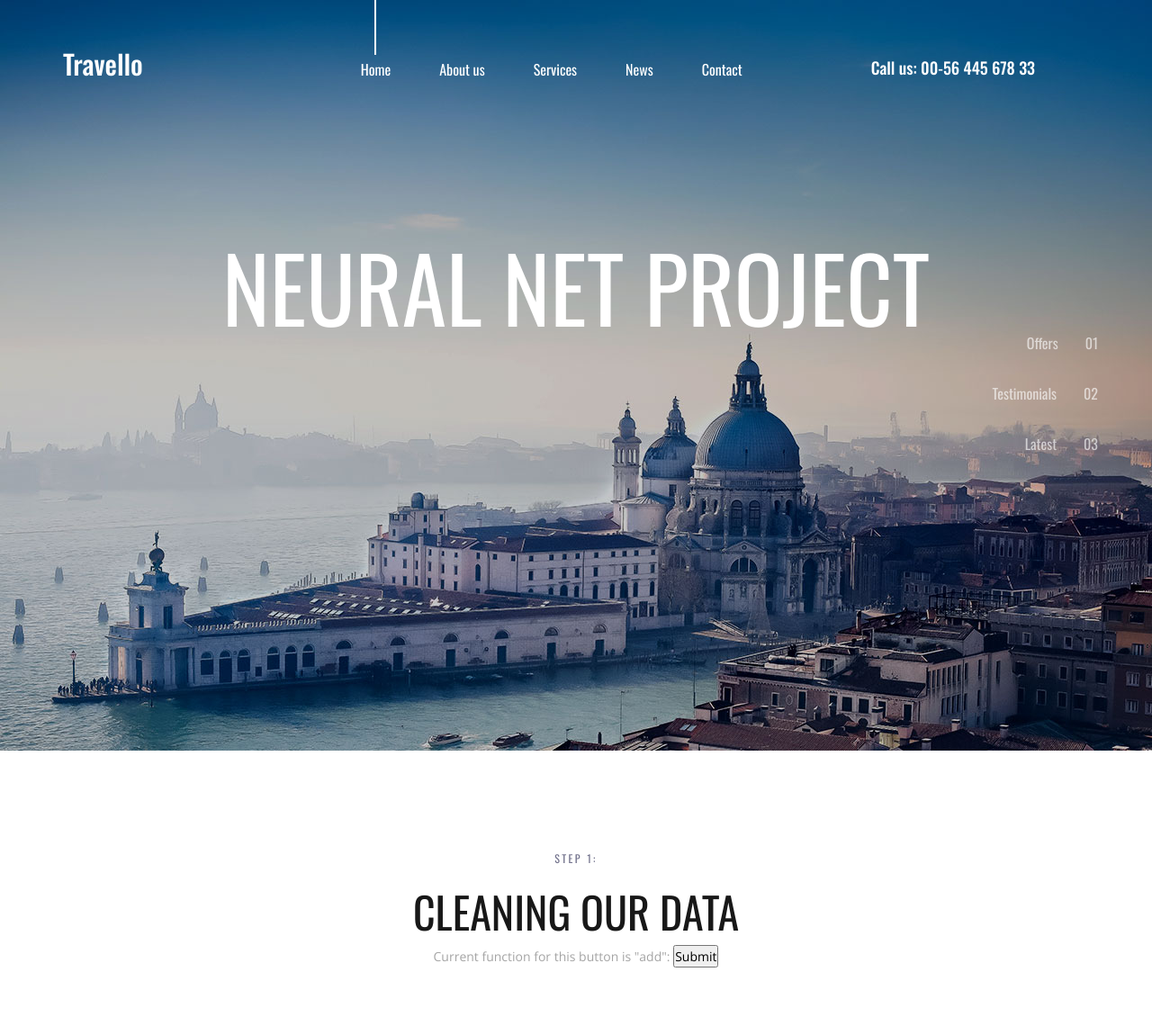
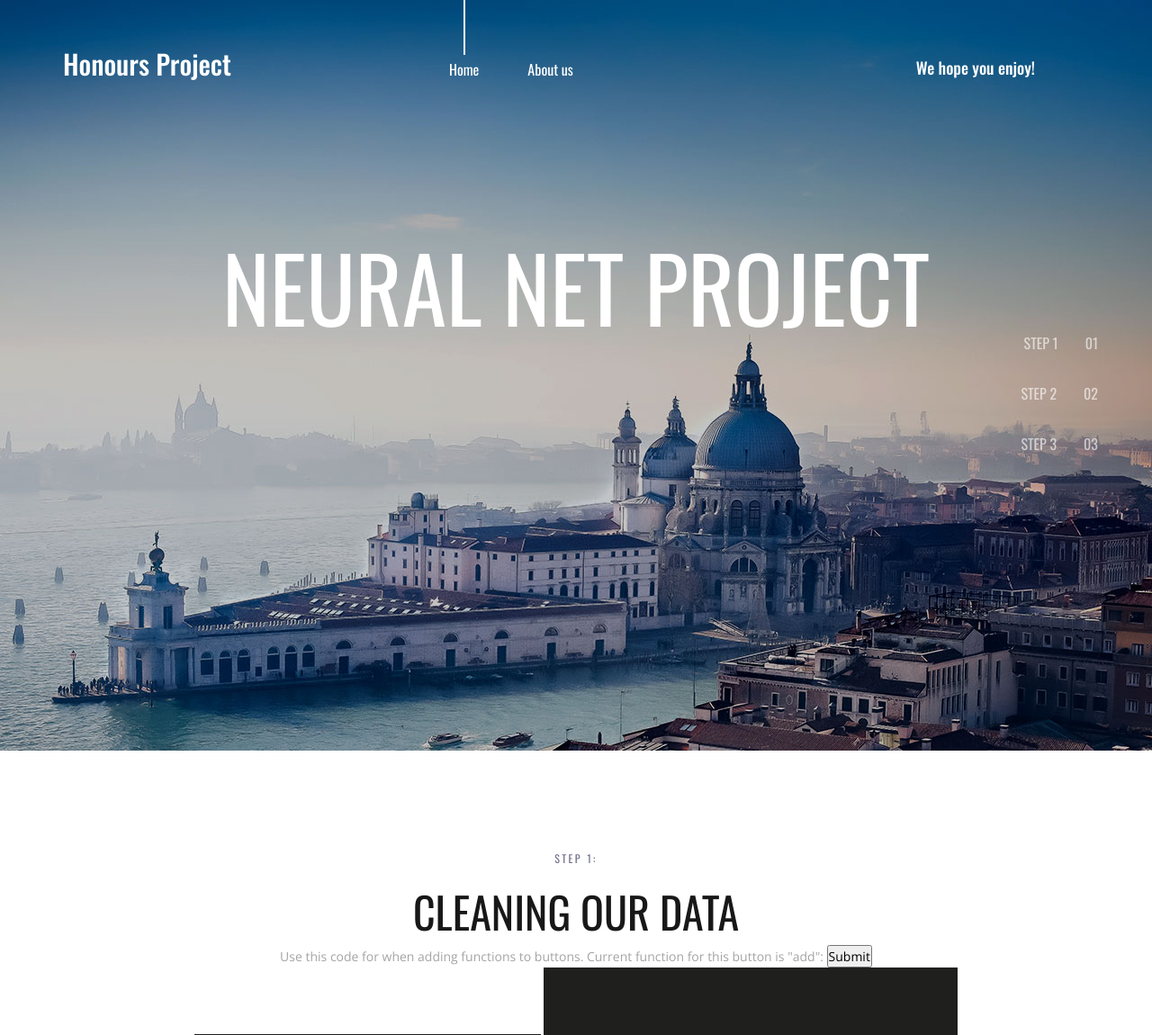
Before and after one commit to Bivox/HonoursProject, a Django app: page /index in a window 1280 px wide. Shown: the top 1150 px of the page at 90% size. Run offline with Django 3.2, Linux system fonts and the light colour scheme; some libraries are stand-ins or nearby versions.

Commit message:
added some pics

```diff
--- a/myproject/template/index.html
+++ b/myproject/template/index.html
@@ -1,6 +1,7 @@
 {% load static %}
 
 {% static "images" as baseUrl %}
+
 <!DOCTYPE html>
 <html lang="en">
 	<script type="text/javascript">
@@ -92,7 +93,7 @@
 		}
 		</script>
 <head>
-	<title>Travello</title>
+	<title>Honours Project</title>
 	<meta charset="utf-8">
 	<meta http-equiv="X-UA-Compatible" content="IE=edge">
 	<meta name="description" content="Travello template project">
@@ -118,17 +119,14 @@
 					<div class="col">
 						<div class="header_content d-flex flex-row align-items-center justify-content-start">
 							<div class="header_content_inner d-flex flex-row align-items-end justify-content-start">
-								<div class="logo"><a href="index.html">Travello</a></div>
+								<div class="logo"><a href="index.html">Honours Project</a></div>
 								<nav class="main_nav">
 									<ul class="d-flex flex-row align-items-start justify-content-start">
 										<li class="active"><a href="index.html">Home</a></li>
 										<li><a href="about.html">About us</a></li>
-										<li><a href="#">Services</a></li>
-										<li><a href="news.html">News</a></li>
-										<li><a href="contact.html">Contact</a></li>
 									</ul>
 								</nav>
-								<div class="header_phone ml-auto">Call us: 00-56 445 678 33</div>
+								<div class="header_phone ml-auto">We hope you enjoy!</div>
 
 								<!-- Hamburger -->
 
@@ -157,7 +155,7 @@
 
 		<div class="menu">
 			<div class="menu_header d-flex flex-row align-items-center justify-content-start">
-				<div class="menu_logo"><a href="index.html">Travello</a></div>
+				<div class="menu_logo"><a href="index.html">Honours Project</a></div>
 				<div class="menu_close_container ml-auto">
 					<div class="menu_close">
 						<div></div>
@@ -169,13 +167,10 @@
 				<ul>
 					<li><a href="inex.html">Home</a></li>
 					<li><a href="about.html">About us</a></li>
-					<li><a href="#">Services</a></li>
-					<li><a href="news.html">News</a></li>
-					<li><a href="contact.html">Contact</a></li>
 				</ul>
 			</div>
 			<div class="menu_social">
-				<div class="menu_phone ml-auto">Call us: 00-56 445 678 33</div>
+				<div class="menu_phone ml-auto">We hope you enjoy!</div>
 				<ul class="d-flex flex-row align-items-start justify-content-start">
 					<li><a href="#"><i class="fa fa-pinterest" aria-hidden="true"></i></a></li>
 					<li><a href="#"><i class="fa fa-facebook" aria-hidden="true"></i></a></li>
@@ -214,52 +209,13 @@
 							</div>
 						</div>
 					</div>
-
-					<!-- Slide -->
-					<div class="owl-item">
-						<div class="background_image"
-							style="background-image:url({% static 'images/home_slider.jpg' %})"></div>
-						<div class="home_slider_content_container">
-							<div class="container">
-								<div class="row">
-									<div class="col">
-										<div class="home_slider_content">
-											<div class="home_title">
-												<h2>Let us take you away</h2>
-											</div>
-										</div>
-									</div>
-								</div>
-							</div>
-						</div>
-					</div>
-
-					<!-- Slide -->
-					<div class="owl-item">
-						<div class="background_image"
-							style="background-image:url({% static 'images/home_slider.jpg' %})"></div>
-						<div class="home_slider_content_container">
-							<div class="container">
-								<div class="row">
-									<div class="col">
-										<div class="home_slider_content">
-											<div class="home_title">
-												<h2>Let us take you away</h2>
-											</div>
-										</div>
-									</div>
-								</div>
-							</div>
-						</div>
-					</div>
-
 				</div>
 
 				<div class="home_page_nav">
 					<ul class="d-flex flex-column align-items-end justify-content-end">
-						<li><a href="#" data-scroll-to="#destinations">Offers<span>01</span></a></li>
-						<li><a href="#" data-scroll-to="#testimonials">Testimonials<span>02</span></a></li>
-						<li><a href="#" data-scroll-to="#news">Latest<span>03</span></a></li>
+						<li><a href="#" data-scroll-to="#destinations">STEP 1<span>01</span></a></li>
+						<li><a href="#" data-scroll-to="#testimonials">STEP 2<span>02</span></a></li>
+						<li><a href="#" data-scroll-to="#news">STEP 3<span>03</span></a></li>
 					</ul>
 				</div>
 			</div>
@@ -281,9 +237,11 @@
 						{% block contents %}
 						<form action="add" method='post'>
 							{% csrf_token %}
-							Current function for this button is "add": <input type="submit">
+							Use this code for when adding functions to buttons. Current function for this button is "add": <input type="submit">
 						</form>
 						{% endblock %}
+						<img src="{% static 'images/89.png' %}">
+						<img src="{% static 'images/ba.png' %}">
 					</div>
 				</div>
 				<div class="row destinations_row">
@@ -291,11 +249,12 @@
 						<div class="destinations_container item_grid">
 
 
+							<!-- we can add th the graphs from the model here
 							{% for dest in dests %}
-							<!-- Destination -->
+
 							<div class="destination item">
 								<div class="destination_image">
-									<img src="{{baseUrl}}/{{dest.img}}" alt="">
+									<img src="{% static 'images/89.jpg' %}" alt="">
 									<div class="spec_offer text-center"><a href="#">Special Offer</a></div>
 								</div>
 								<div class="destination_content">
@@ -308,7 +267,7 @@
 								</div>
 							</div>
 
-							{% endfor %}
+							{% endfor %}-->
 
 						</div>
 					</div>
@@ -334,14 +293,14 @@
 				<div class="row testimonials_row">
 					<div class="col">
 						<canvas id="canvas" width="500" height="500"></canvas>
-						<button id="butn"></button>
-
+						<button id="butn"> Clear canvas</button>
+						<div id="new_image">
+							<button onclick="addCode()">Predict</button>
+						</div>
 						<div>
 							<p>My Model: {{model}}</p>
 						</div>
-					<div id="new_image">
-						<button onclick="addCode()">Add Stuff</button>
-					</div>
+
 					</div>
 				</div>
 			</div>
@@ -441,7 +400,7 @@
 					<div class="col-xl-4">
 						<div class="travello">
 							<div class="background_image"
-								style="background-image:url({% static 'images/travello.jpg)"></div>
+								style="background-image:url({% static 'images/travello.jpg)}"></div>
 							<div class="travello_content">
 								<div class="travello_content_inner">
 									<div></div>
```
Also changed, not shown: myproject/digit_rec/89.png (added), myproject/digit_rec/b8.png (added), myproject/digit_rec/ba.png (added), myproject/digit_rec/m3.png (added), myproject/digit_rec/m8.png (added), myproject/static/images/89.png (added), myproject/static/images/b8.png (added), myproject/static/images/ba.png (added), myproject/static/images/m3.png (added), myproject/static/images/m8.png (added), 3 other files.
